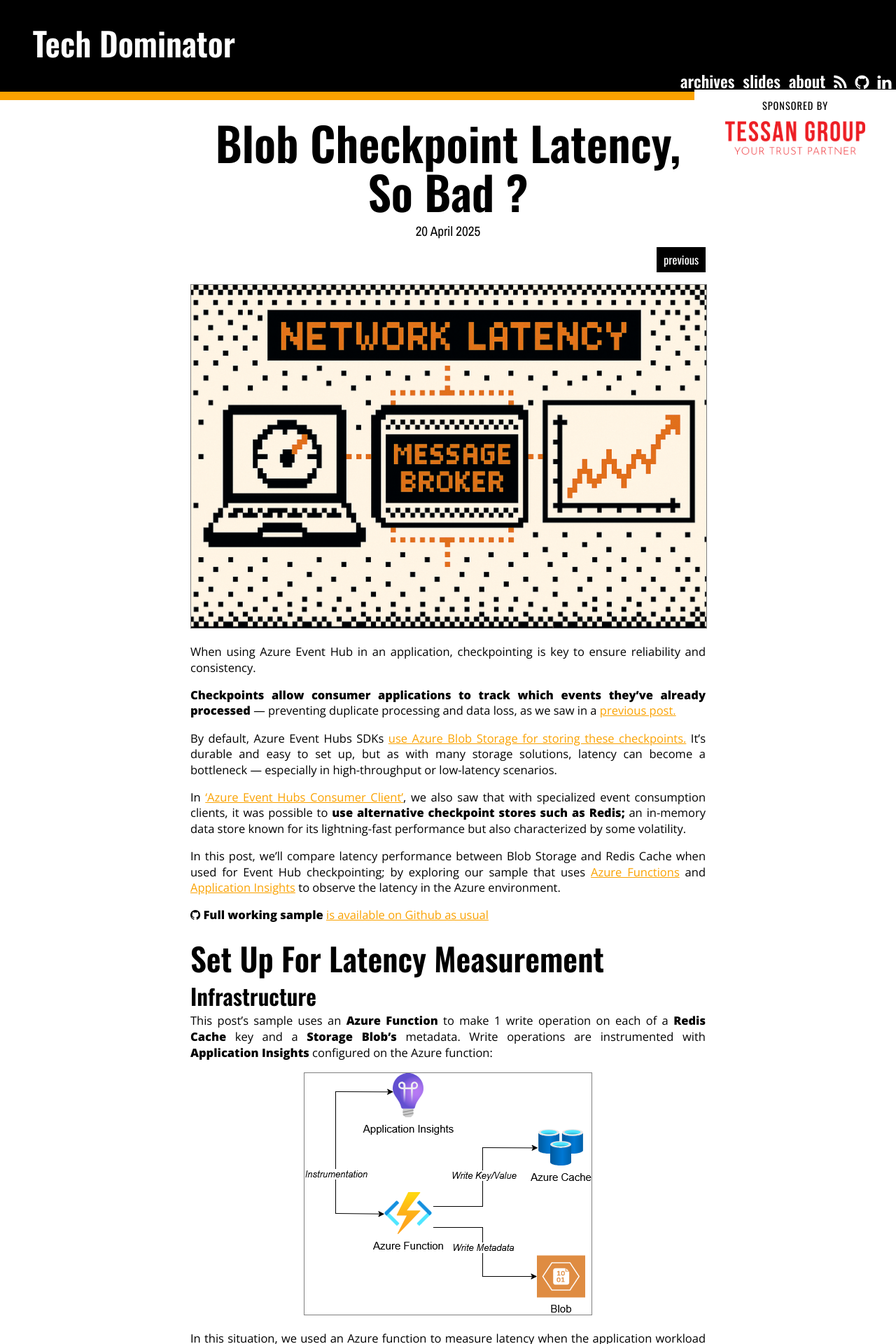
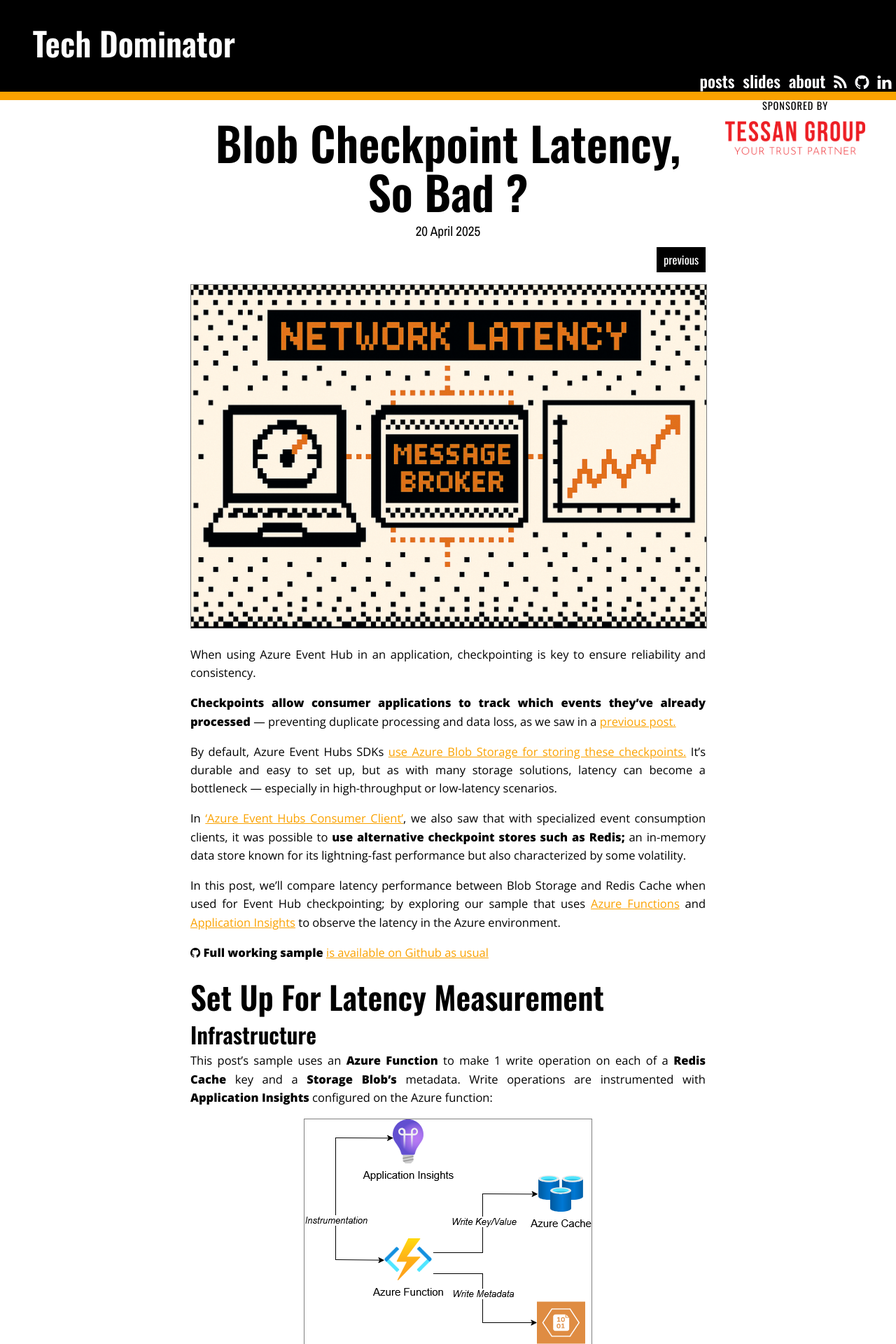
Before and after one commit to MissaouiChedy/MissaouiChedy.github.io, a Jekyll site: the page built from index.html, in a window 1280 px wide. Shown: the top 1920 px of the page at 70% size. Built offline with Jekyll 4.4.1, drawn with Linux system fonts in a browser that asks for light colours; nearby versions of some CDN libraries; comment, search, counter and statistics services are not loaded.

Commit message:
Small Style Improvements

```diff
--- a/_layouts/default.html
+++ b/_layouts/default.html
@@ -17,7 +17,7 @@
 	<header class="site-header">
 		<a href="{{ site.url }}"><h2 class="site-title">{{ site.title }}</h2></a>
 			<ul>
-				<li><a href="{{ site.url }}/archives.html"><h4>archives</h4></a></li>
+				<li><a href="{{ site.url }}/posts.html"><h4>posts</h4></a></li>
 				<li><a href="{{ site.url }}/slides.html"><h4>slides</h4></a></li>
 				<li><a href="{{ site.url }}/about-chedy-missaoui.html"><h4>about</h4></a></li>
 				<li><a href="{{ site.url }}/feed.xml"><h4><i class="fa fa-rss" aria-hidden="true"></i></h4></a></li>
--- a/css/main.scss
+++ b/css/main.scss
@@ -197,7 +197,7 @@ article.post
 		p {
 			@extend %regular-text;
 			text-align: justify;
-			line-height: 1.37;
+			line-height: 1.6;
 			padding-top: 0.5em;
 			padding-bottom: 0.5em;
 			a {
@@ -399,8 +399,7 @@ blockquote {
     right: 0;
     top: 10vw; // Positioned below the outline div
     padding: 1em;
-    background-color: white;
-    //border-left: 1px solid #eee;
+    background: rgba(0,0,0,0);
 
     p {
         font-family: $header-font;
```
Also changed, not shown: posts.html (renamed from archives.html).
